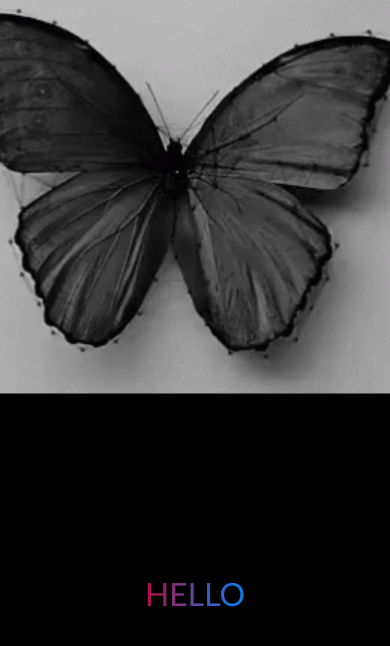
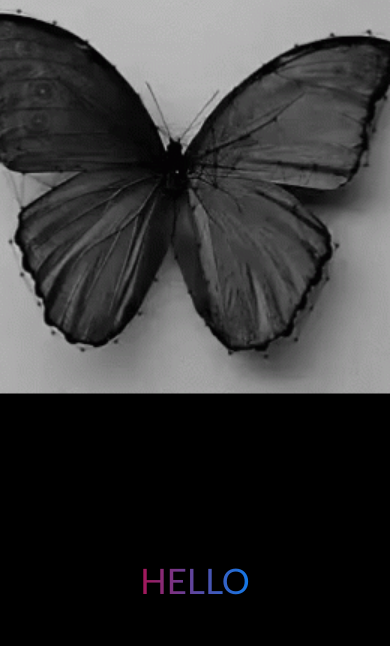
Before and after one commit to blekmus/first, a plain HTML site: page abstract.html in a window 390 px wide. Drawn offline with Linux system fonts and the light colour scheme.

Commit message:
Update abstract-style.css

```diff
--- a/abstract-style.css
+++ b/abstract-style.css
@@ -25,17 +25,19 @@ body, html {
     -webkit-background-clip: text;
     background-clip: text;
     -webkit-text-fill-color: transparent;
-    margin-left: 35%;
-    margin-right: 35%;
+    margin-left: 30%;
+    margin-right: 30%;
+    font-size: 40px;
 }
 
-@media (max-width: 480px) {
+@media (max-width: 500px) {
     .image-container {
         padding-top: 6vh;
     }
 
     .head {
-        padding-top: 27vh;
+        padding-top: 25vh;
+        font-size: 9vw;
     }
 
     #image{
```
